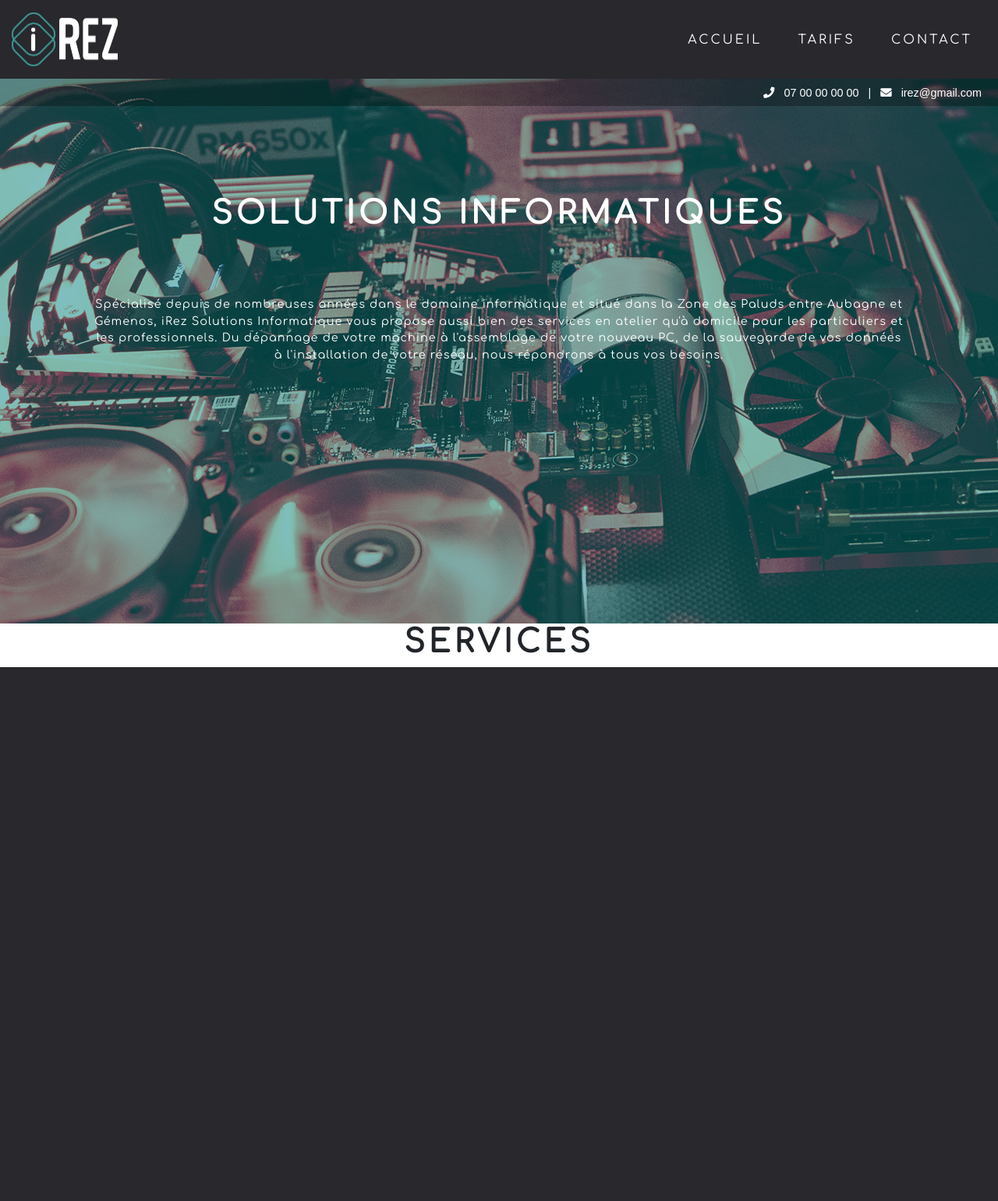
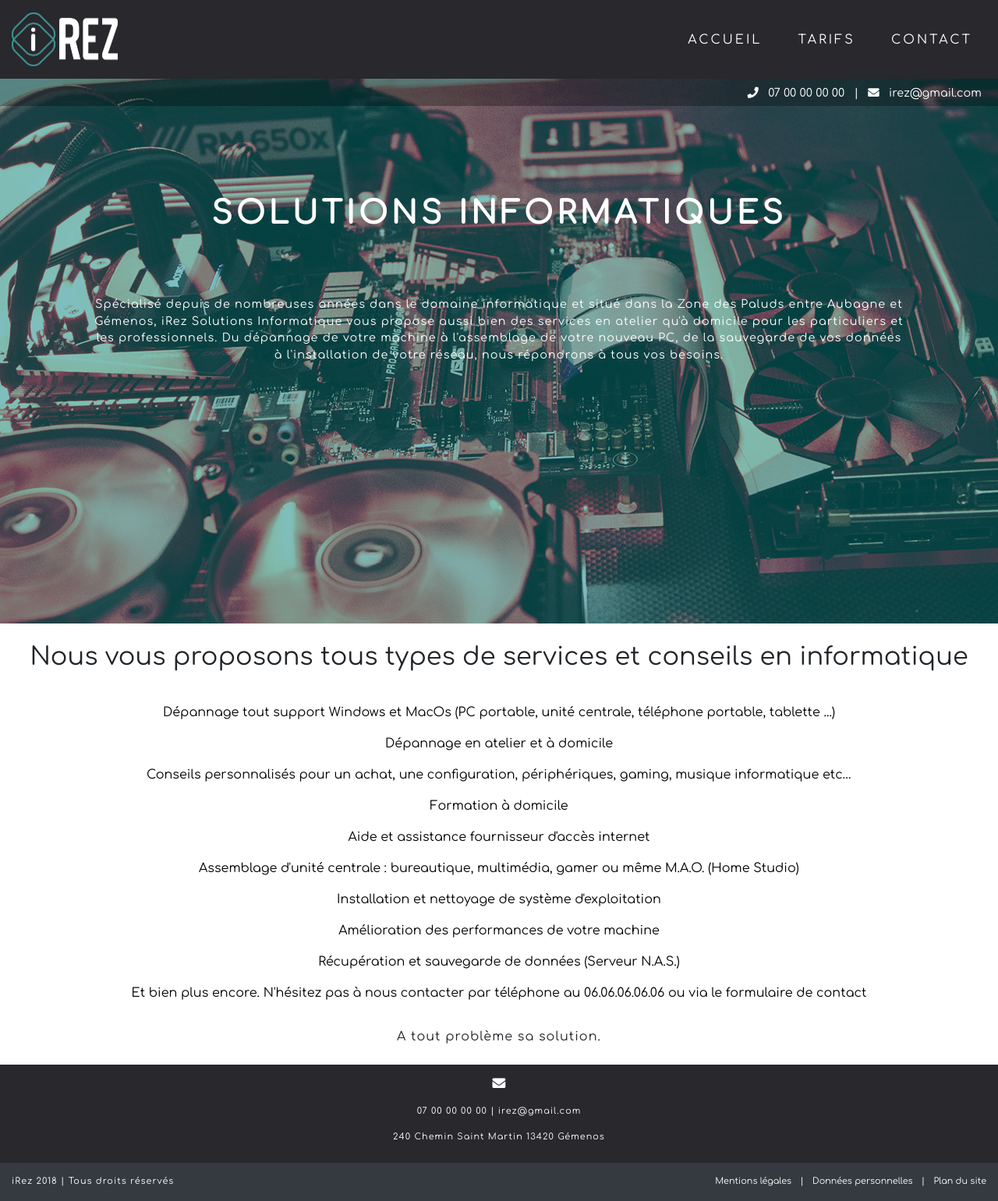
Before and after one commit to arthurb11/iRez, a PHP site: page / in a window 1280 px wide. Shown: the whole page at 78% size. Before the commit the page ends 856 px from the top, so only its background shows below. Run offline with PHP 8.4, Linux system fonts and the light colour scheme; some libraries are stand-ins or nearby versions.

Commit message:
premier commit arthur

```diff
--- a/public/asserts/css/style.css
+++ b/public/asserts/css/style.css
@@ -39,7 +39,7 @@ p {
 #contact-header{
     display: block;
     height: 35px;
-    font-family: 'Chakra Petch', sans-serif;
+/*    font-family: 'Chakra Petch', sans-serif;*/
     font-size: 75%;
 }
 
@@ -77,7 +77,7 @@ nav a{
 
 /* ACCUEIL */
 
-
+/*//// carousel */
 
 #carouselExampleSlidesOnly{
     z-index: -500;
@@ -120,9 +120,22 @@ nav a{
     position: fixed;
 }
 
-/*services*/
+/*//// services */
 
+#services li{
+    color: #000;
+}
 
+#services a{
+    color: #000;
+    transition: 500ms;
+}
+
+#services a:hover{
+    text-decoration: none;
+    color: cadetblue;
+    transition: 500ms;
+}
 
 /* TARIFS */
 
@@ -134,6 +147,25 @@ nav a{
 
 /* FOOTER */
 
+footer{
+    font-size: 70%;
+}
+
+footer i:hover{
+    font-size: 200%;
+    transition: 500ms;
+    color: cadetblue;
+}
+
+footer i{
+    font-size: 150%;
+    transition: 500ms;
+}
+
+footer a, footer a:hover{
+    text-decoration: none;
+    color: #fff;
+}
 
 /* Mentions légales */
 /* Données personnelles */
--- a/view/homeView.php
+++ b/view/homeView.php
@@ -26,7 +26,20 @@
         </section>
 
         <section id="services">
-            <h1>SERVICES</h1>
+            <h2 class="py-4">Nous vous proposons tous types de services et conseils en informatique</h2>
+            <ul class="list-unstyled">
+                <li class="py-2">Dépannage tout support Windows et MacOs (PC portable, unité centrale, téléphone portable, tablette ...)</li>
+                <li class="py-2">Dépannage en atelier et à domicile</li>
+                <li class="py-2">Conseils personnalisés pour un achat, une configuration, périphériques, gaming, musique informatique etc…</li>
+                <li class="py-2">Formation à domicile</li>
+                <li class="py-2">Aide et assistance fournisseur d'accès internet</li>
+                <li class="py-2">Assemblage d'unité centrale : bureautique, multimédia, gamer ou même M.A.O. (Home Studio)</li>
+                <li class="py-2">Installation et nettoyage de système d'exploitation</li>
+                <li class="py-2">Amélioration des performances de votre machine</li>
+                <li class="py-2">Récupération et sauvegarde de données (Serveur N.A.S.)</li>
+                <li class="py-2">Et bien plus encore. N'hésitez pas à nous contacter par téléphone au 06.06.06.06.06 ou via <a href="contact">le formulaire de contact</a></li>
+            </ul>
+            <p class="py-2">A tout problème sa solution.</p>
         </section>
     </article>
 </main>
--- a/view/templateView.php
+++ b/view/templateView.php
@@ -1,7 +1,6 @@
 <!doctype html>
 <html lang="en">
     <head>
-
         <!-- Required meta tags -->
         <meta charset="utf-8">
         <meta name="viewport" content="width=device-width, initial-scale=1, shrink-to-fit=no">
@@ -14,6 +13,7 @@
         <link rel="stylesheet" href="asserts/css/style.css">
         <title> <?= $title ?> </title>
     </head>
+
     <header>
         <!-- Navigation -->
         <div class="container-fluid fixed-top">
@@ -60,7 +60,29 @@
 
 
     <footer>
-
+        <div class="container-fluid bg-anthra">
+            <div class="text-center text-white py-2">
+                <a class="py-2" href="contact"><i class="fas fa-envelope pt-2"></i></a>
+                <p class="pt-3">07 00 00 00 00 | irez@gmail.com</p>
+                <p>240 Chemin Saint Martin 13420 Gémenos</p>
+            </div>
+        </div>
+        <div class="container-fluid bg-dark text-white pt-3">
+            <div class="row">
+                <div class="col-md-6">
+                    <p>iRez 2018 | Tous droits réservés</p>
+                </div>
+                <div class="col-md-6 text-right">
+                    <ul class="list-inline">
+                        <li class="list-inline-item"><a href="#">Mentions légales</a></li>
+                        <li class="list-inline-item">|</li>
+                        <li class="list-inline-item"><a href="#">Données personnelles</a></li>
+                        <li class="list-inline-item">|</li>
+                        <li class="list-inline-item"><a href="#">Plan du site</a></li>
+                    </ul>
+                </div>
+            </div>
+        </div>
     </footer>
 
     <!-- Optional JavaScript -->
```
